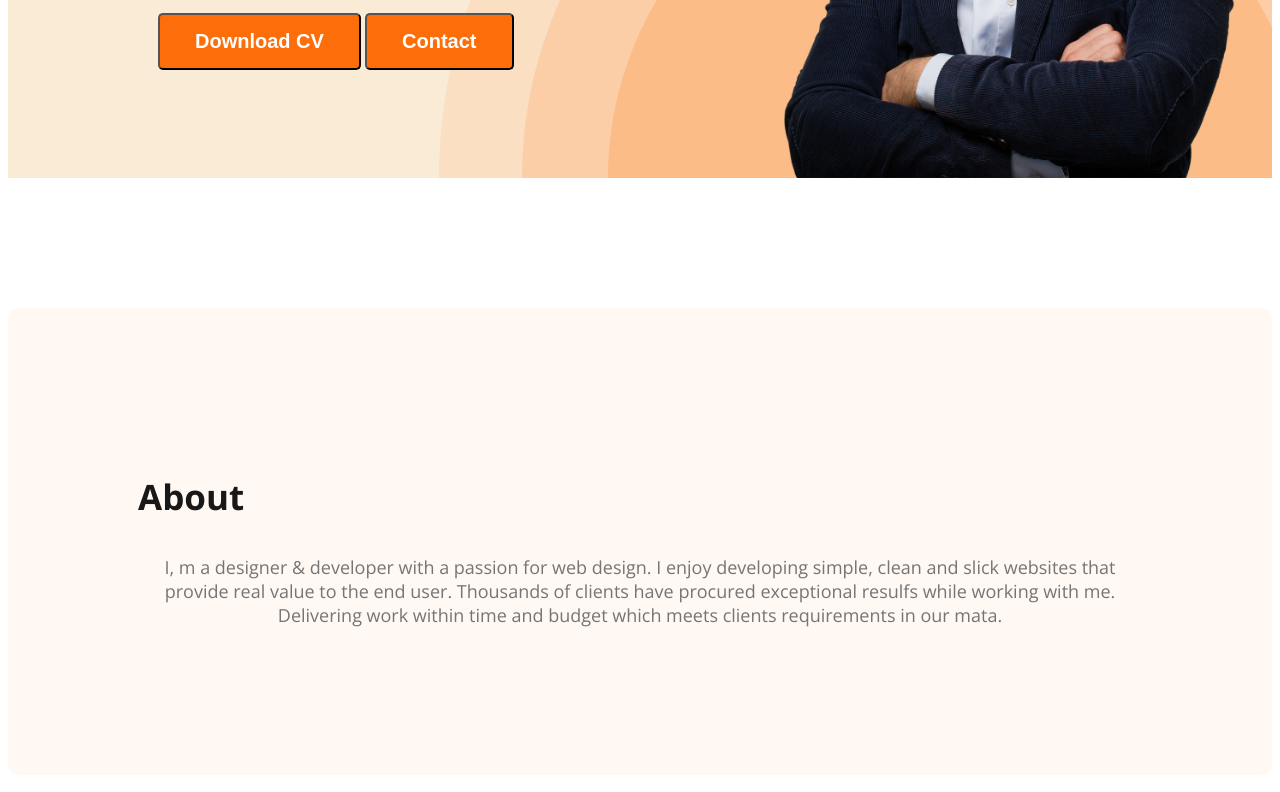
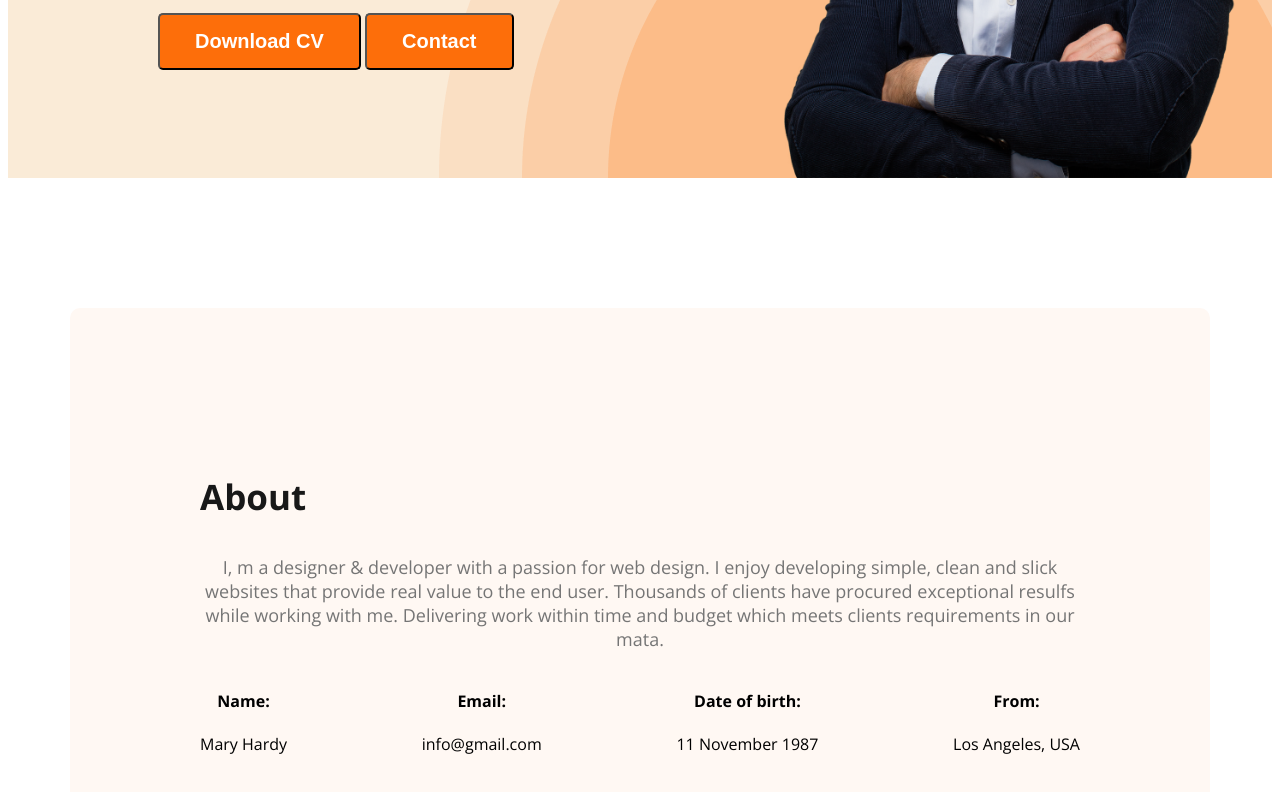
Before and after one commit to TUTULROY/webdeveloper-portfolio, a plain HTML site: page index.html in a window 1280 px wide. Shown: the part 590-1382 px from the top of the page. Drawn offline with nearby package versions, Linux system fonts and the light colour scheme.

Commit message:
added about

```diff
--- a/index.html
+++ b/index.html
@@ -36,6 +36,32 @@
 
     <h3 class="section-title">About</h3>
     <p class="section-des">I, m a designer & developer with a passion for web design. I enjoy developing simple, clean and slick websites that provide real value to the end user. Thousands of clients have procured exceptional resulfs while working with me. Delivering work within time and budget which meets clients requirements in our mata.</p>
+    <div class="about-info-container">
+        <div class="about-info">
+            <h4 class="info-title">Name:
+                </h4>
+            <p class="info-des"></p>
+                Mary Hardy </p>
+        </div>
+
+        <div class="about-info">
+            <h4 class="info-title">Email:
+            </h4>
+            <p class="info-des">
+            info@gmail.com</p>
+        </div>
+        <div class="about-info">
+            <h4 class="info-title">Date of birth:
+            </h4>
+            <p class="info-des">
+                11 November 1987</p>
+        </div>
+        <div class="about-info">
+            <h4 class="info-title">From:
+                </h4>
+            <p class="info-des">Los Angeles, USA</p>
+        </div>
+    </div>
 </section>
   </main>
   <footer>
--- a/style/portfolio.css
+++ b/style/portfolio.css
@@ -106,10 +106,21 @@ font-size: 18px;
 
 }
 /* main section */
+main{
+
+    max-width: 1140px;
+    margin: 0 auto;
+}
 .about{
     padding: 130px;
     border-radius: 10px;
     background: #fff8f3;
-    margin: 130px 0
-;
+    margin: 130px 0;
 }
+.about-info-container{
+    display: flex;
+    justify-content: space-between;
+}
+.about-info{
+    text-align: center;
+}
```
